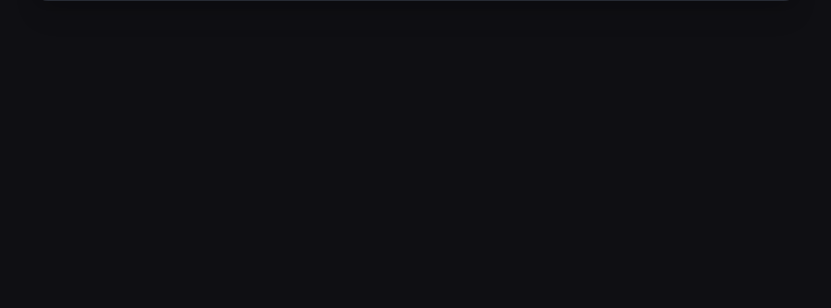
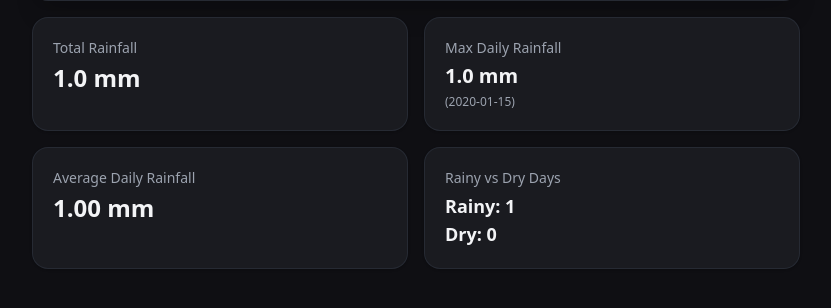
Before and after one commit to lukeromburgh/StantecDataVisualization, a Flask app: page / in a window 1280 px wide. Shown: the part 428-736 px from the top of the page, without its empty margins (224-1055 px from the left). Run offline with Flask 3, Linux system fonts and the light colour scheme; tables that the repository leaves empty hold one stand-in row (values such as "Sample post"); some libraries are stand-ins or nearby versions.

Commit message:
Add statistic widgets to dashboard

```diff
--- a/app.py
+++ b/app.py
@@ -28,7 +28,7 @@ def import_excel():
 def dashboard():
     return render_template("dashboard.html")
 
-@app.route("/rainfall-data-simple")
+@app.route("/rainfall-data")
 def rainfall_data_simple():
     rows = Rainfall.query.order_by(Rainfall.datetimestamp).all()
     if not rows:
@@ -46,6 +46,44 @@ def rainfall_data_simple():
         "values": values
     })
 
+@app.route("/rainfall-stats")
+def rainfall_stats():
+    rows = Rainfall.query.order_by(Rainfall.datetimestamp).all()
+    if not rows:
+        return jsonify({
+            "total_rainfall": 0,
+            "max_daily": 0,
+            "max_daily_date": None,
+            "avg_daily": 0,
+            "rainy_days": 0,
+            "dry_days": 0
+        })
+
+    df = pd.DataFrame([{"ts": r.datetimestamp, "rain": r.rainfall} for r in rows])
+    df["date"] = df["ts"].dt.date
+    daily = df.groupby("date")["rain"].sum().reset_index()
+
+    total_rainfall = float(daily["rain"].sum())
+
+    max_row = daily.loc[daily["rain"].idxmax()]
+    max_daily = float(max_row["rain"])
+    max_daily_date = str(max_row["date"])
+
+    avg_daily = float(daily["rain"].mean())
+
+    rainy_days = int((daily["rain"] > 0.2).sum())
+    dry_days = int((daily["rain"] <= 0.2).sum())
+
+    return jsonify({
+        "total_rainfall": total_rainfall,
+        "max_daily": max_daily,
+        "max_daily_date": max_daily_date,
+        "avg_daily": avg_daily,
+        "rainy_days": rainy_days,
+        "dry_days": dry_days
+    })
+
+
 if __name__ == "__main__":
     with app.app_context():
         db.create_all()
--- a/templates/dashboard.html
+++ b/templates/dashboard.html
@@ -20,11 +20,37 @@
     <div class="bg-[#1a1b20] rounded-2xl p-6 shadow-xl border border-gray-700/40">
       <canvas id="rainChart" height="120"></canvas>
     </div>
+
+    <div id="metrics" class="grid grid-cols-1 sm:grid-cols-2 gap-4 my-4">
+
+  <div class="bg-[#1a1b20] p-5 rounded-2xl border border-gray-700/40 shadow">
+    <p class="text-gray-400 text-sm">Total Rainfall</p>
+    <p id="m-total" class="text-2xl font-semibold mt-1">—</p>
+  </div>
+
+  <div class="bg-[#1a1b20] p-5 rounded-2xl border border-gray-700/40 shadow">
+    <p class="text-gray-400 text-sm">Max Daily Rainfall</p>
+    <p id="m-max" class="text-xl font-semibold mt-1">—</p>
+    <p id="m-max-date" class="text-gray-400 text-xs mt-1">—</p>
+  </div>
+
+  <div class="bg-[#1a1b20] p-5 rounded-2xl border border-gray-700/40 shadow">
+    <p class="text-gray-400 text-sm">Average Daily Rainfall</p>
+    <p id="m-avg" class="text-2xl font-semibold mt-1">—</p>
+  </div>
+
+  <div class="bg-[#1a1b20] p-5 rounded-2xl border border-gray-700/40 shadow">
+    <p class="text-gray-400 text-sm">Rainy vs Dry Days</p>
+    <p id="m-rainy" class="text-lg font-semibold mt-1">Rainy: —</p>
+    <p id="m-dry" class="text-lg font-semibold">Dry: —</p>
+  </div>
+
+</div>
   </div>
 
 <script>
 async function loadData() {
-  const res = await fetch("/rainfall-data-simple");
+  const res = await fetch("/rainfall-data");
   const data = await res.json();
   drawChart(data.labels, data.values);
 }
@@ -63,6 +89,22 @@ function drawChart(labels, values) {
   });
 }
 
+async function loadStats() {
+  const res = await fetch("/rainfall-stats");
+  const s = await res.json();
+
+  document.getElementById("m-total").textContent = `${s.total_rainfall.toFixed(1)} mm`;
+  document.getElementById("m-max").textContent = `${s.max_daily.toFixed(1)} mm`;
+  document.getElementById("m-max-date").textContent = `(${s.max_daily_date})`;
+  document.getElementById("m-avg").textContent = `${s.avg_daily.toFixed(2)} mm`;
+  document.getElementById("m-rainy").textContent = `Rainy: ${s.rainy_days}`;
+  document.getElementById("m-dry").textContent = `Dry: ${s.dry_days}`;
+}
+
+
+  loadStats();
+
+
 loadData();
 </script>
 
```
